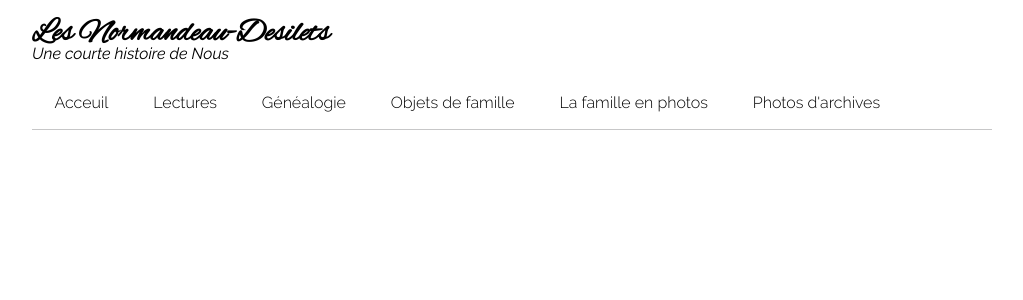
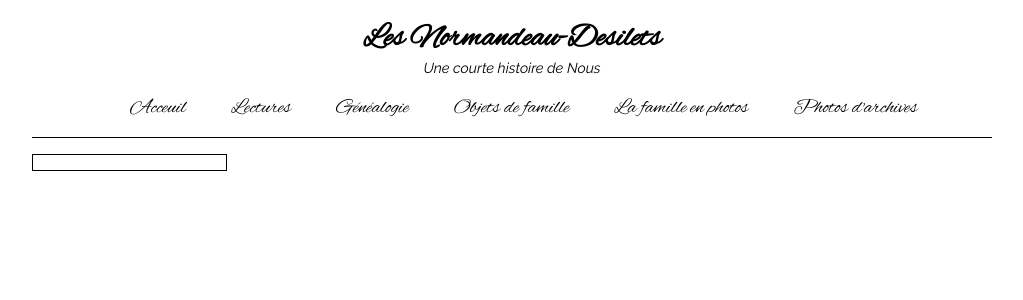
Before and after one commit to micheldesilets/la_famille, a PHP site: page /photo_gallery.php in a window 1280 px wide. Shown: the top 300 px of the page, without its empty margins (128-1151 px from the left). Run offline with PHP 8.4, Linux system fonts and the light colour scheme; data that the repository does not hold is empty.

Commit message:
Added sidebar to main page

```diff
--- a/css/media_query.css
+++ b/css/media_query.css
@@ -206,7 +206,7 @@
   }
 
   .home-pic {
-    width: 85%;
+    width: 75%;
   }
 
   .flip-archive {
--- a/css/style.css
+++ b/css/style.css
@@ -92,14 +92,6 @@
   background-size: 100%;
 }
 
-h1 {
-  font-family: 'Alex Brush';
-  margin-bottom: .001em;
-  color: black;
-  /*text-shadow: 3px 2px 2px black;*/
-  margin-top: .5em;
-}
-
 .subhead {
   font-style: italic;
   margin-top: -.5em;
@@ -167,6 +159,7 @@
   height: 100px;
   bottom: 0;
 }
+
 /*
 img {
   display: block;
@@ -185,9 +178,9 @@
   -moz-animation: fadein .8s; /* Firefox */
   -webkit-animation: fadein .8s; /* Safari and Chrome */
   -o-animation: fadein .8s; /* Opera */
+
+  /*overflow: hidden;*/
 }
-
-
 
 .container {
   /*background: url(../img/bg.png) repeat-y 629px 0;
@@ -208,34 +201,37 @@
 
 /* MASTHEAD
 ------------------------------------------ */
-/*
+
 .masthead {
-  padding-top: 10px;
-  position: relative;
+  font-family: 'Alex Brush';
+  font-size: 1em;
+  margin-top: .5em;
+  text-align: center;
 }
-*/
-.logo {
-  /*font-size: 10px;
-  line-height: 1;
-  margin-bottom: -8px;
-  margin-top: 0;
-  text-align: left;*/
+
+.subhead {
+  font-family: Raleway;
+  font-style: italic;
+  margin-top: -1.4em;
+  font-size: .9em;
+  text-align: center;
+  margin-bottom: -0.8em;
 }
 
 /* ::: Main Navigation ::: */
 .nav-main {
-  border-bottom: 1px solid #c7c7c8;
-  /*border-top: 5px solid #019443;*/
+  /*border-top: 0.15em solid black;*/
+  text-align: center;
+  border-bottom: 1px solid black;
   margin-bottom: 1em;
-  padding: .45em 0 .5em;
+  padding: .4em 0 .4em;
 }
 
-
 .nav-main li {
+  font-size: 1.28em;
   /*border-left: 1px solid #c8c8c8;*/
   display: inline-block;
 }
-
 
 .nav-main li:first-child {
   border-left: none;
@@ -246,12 +242,10 @@
 }
 
 .nav-main a {
+  display: inline-block;
+  font-size: 1em;
+  padding: .5em .9em .5em 1.15em;
   /*color: #292929;*/
-
-  display: inline-block;
-  /*font-size: 1.125em;*/
-  padding: .5em 1.15em .5em 1.4em;
-  color: black;
 }
 
 .nav-main a:hover {
@@ -263,32 +257,6 @@
 .nav-main .current-page:hover {
   color: #747474;
   cursor: default;
-}
-
-/* ::: Social Sites Icons ::: */
-.social-sites {
-  /*margin: 0;
-  padding: 0;
-  position: absolute;
-  right: -3px;
-  top: 41px;*/
-}
-
-.social-sites li {
-  /*margin-left: -1px;*/
-}
-
-.social-sites a {
-  /*color: #019443;
-  font-family: 'Social Icons', sans-serif;
-  font-size: 46px;
-  line-height: .8;
-  vertical-align: middle;*/
-}
-
-.social-sites a:hover {
-  /* color: #1162a4;
-   text-decoration: none;*/
 }
 
 /* MAIN CONTENT
@@ -308,7 +276,6 @@
 }
 
 .gallery img {
-  width: 22%;
   height: auto;
   border-radius: 8px;
   cursor: pointer;
@@ -326,11 +293,9 @@
   max-width: 61.667%;*/
 }
 
-.home-pic {
+.post img {
   display: block;
-  margin-left: auto;
-  margin-right: auto;
-  max-width: 100%;
+  max-width: none
 }
 
 .post-blurb p {
@@ -400,22 +365,29 @@
 
 /* ::: About Me ::: */
 .about {
-  /*background: #2b2b2b;
-  padding: 0.313em 0.625em 0.625em;*/
+  width: 18%;
+  float: left;
+  border: 1px solid black;;
+  /*background: #2b2b2b; */
+  padding: 0.313em 0.625em 0.625em;
+  margin-right: 0.5em;
 }
 
 .about img {
-  /*border: 5px solid #bebebe;*/
+  display: block;
+  margin: 0 auto;
+  border: 2px solid black;
 }
 
 .about h2,
 .about p {
-  /*color: #dadada;*/
+  color: black;
+  text-align: left;
 }
 
 .about p {
-  /* font-size: 0.813em;
-   line-height: 1.5;*/
+  font-size: 0.813em;
+  line-height: 1.4;
 }
 
 .map {
```
Also changed, not shown: index.php (+33 -32 lines).
